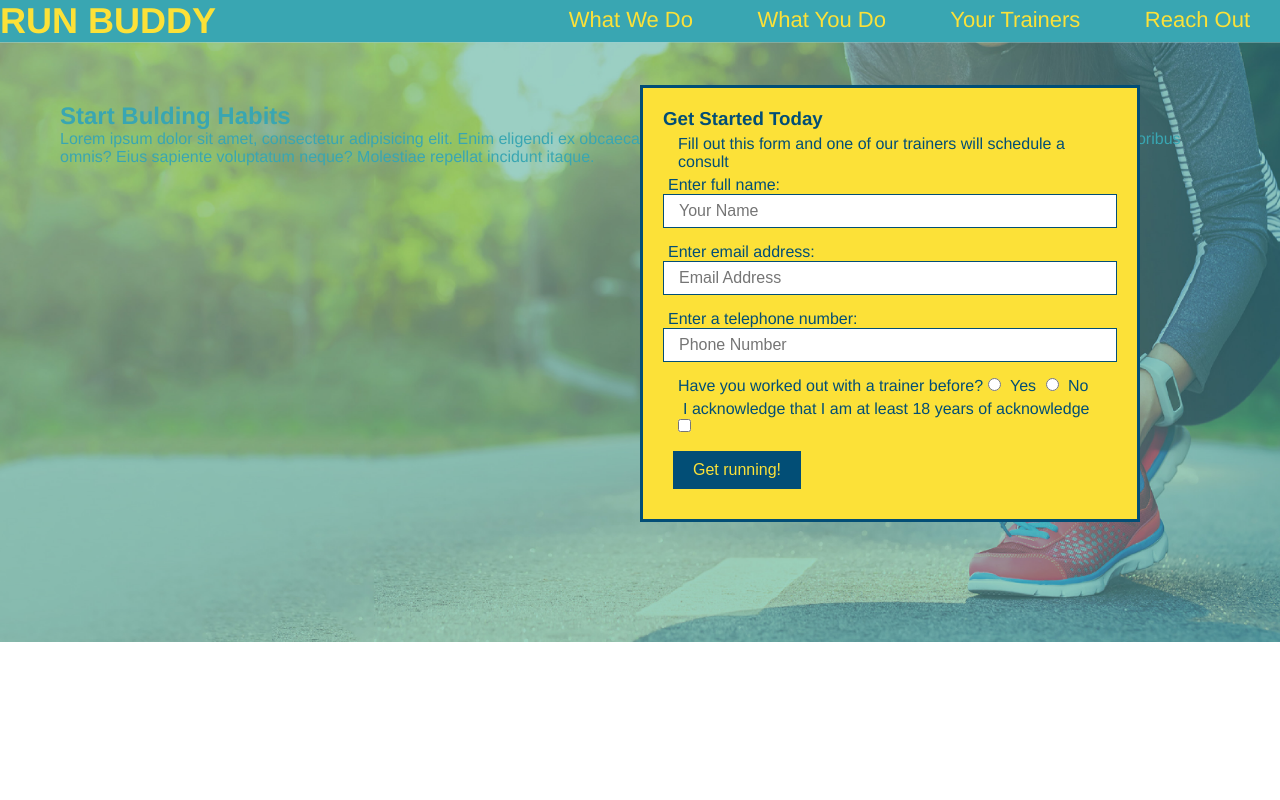
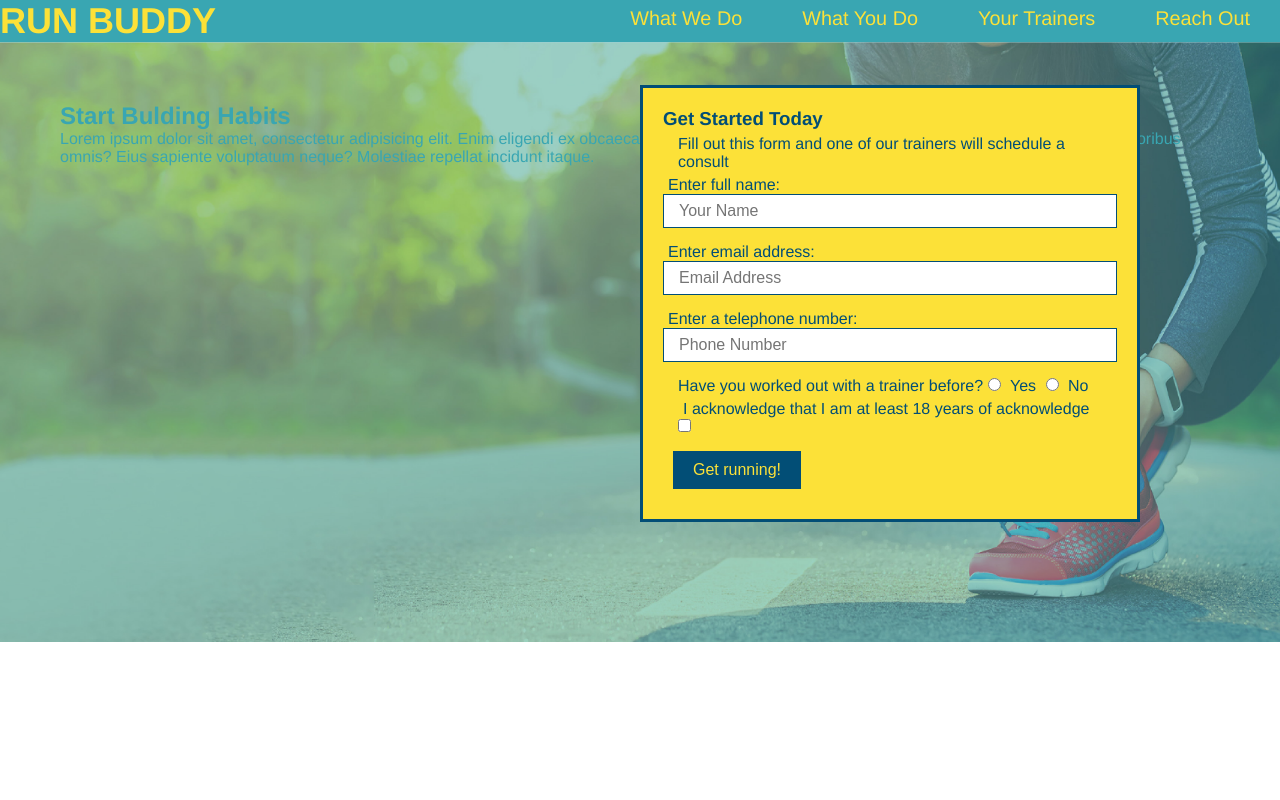
Before and after one commit to ajl18/run-buddy-1, a plain HTML site: page index.html in a window 1280 px wide. Shown: the top 800 px of the page. Drawn offline with Linux system fonts and the light colour scheme.

Commit message:
flexbox to header

```diff
--- a/assets/css/style.css
+++ b/assets/css/style.css
@@ -14,6 +14,9 @@ body {
   header {
       padding: 20px 35 px;
       background-color: #39a6b2;
+      display: flex;
+      justify-content: space-between;
+      flex-wrap: wrap;
   }
 
   header h1 {
@@ -21,7 +24,6 @@ body {
       font-size: 36px;
       color: #fce138;
       margin: 0;
-      display: inline;
   }
 
   header a {
@@ -29,16 +31,19 @@ body {
     color: #fce138
   }
   header nav {
-      float: right;
       margin: 7px 0;
   }
-  header nav ul li {
-      display: inline;
+  header nav ul {
+      display: flex;
+      flex-wrap: wrap;
+      justify-content: space-between;
+      align-items: center;
+      list-style: none;
   }
   header nav ul li a {
       margin: 0 30px;
       font-weight: lighter;
-      font-size: 22px;
+      font-size: 1.55vw;
   }
 
   footer {
```
